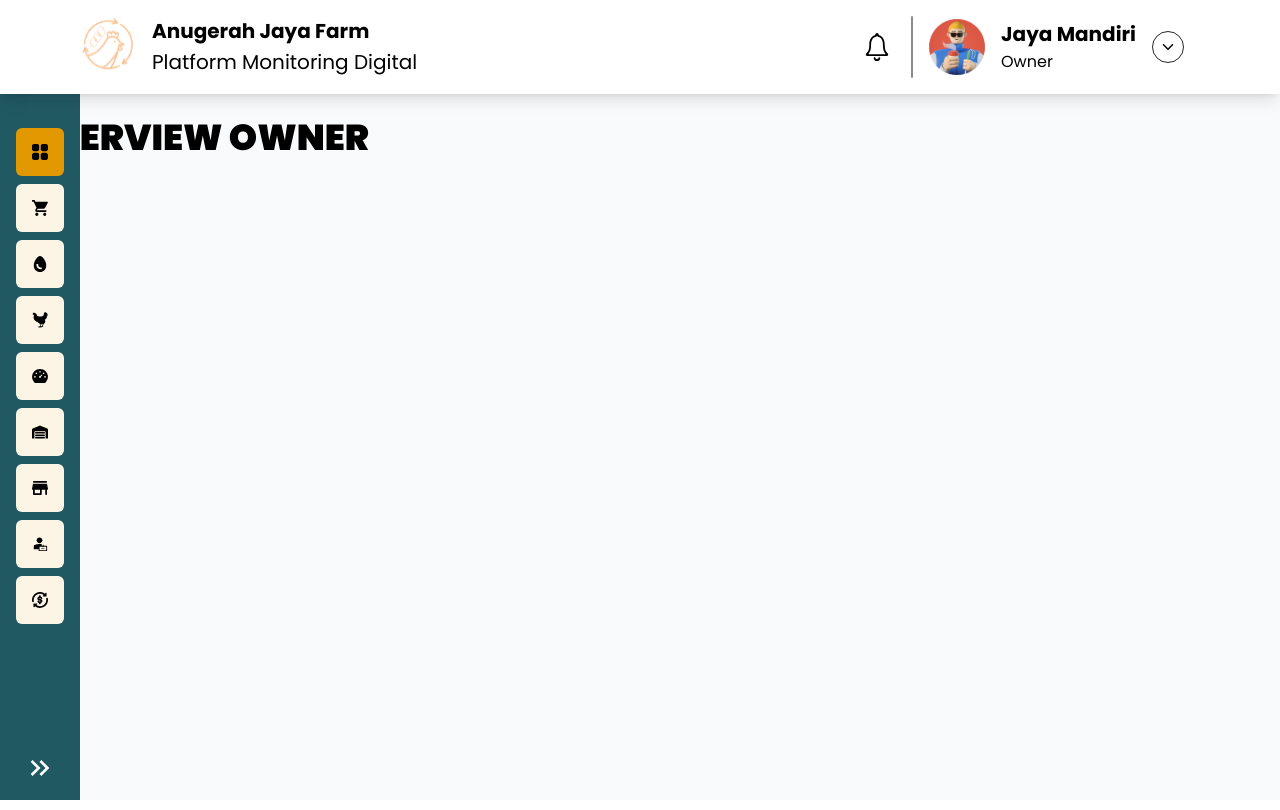
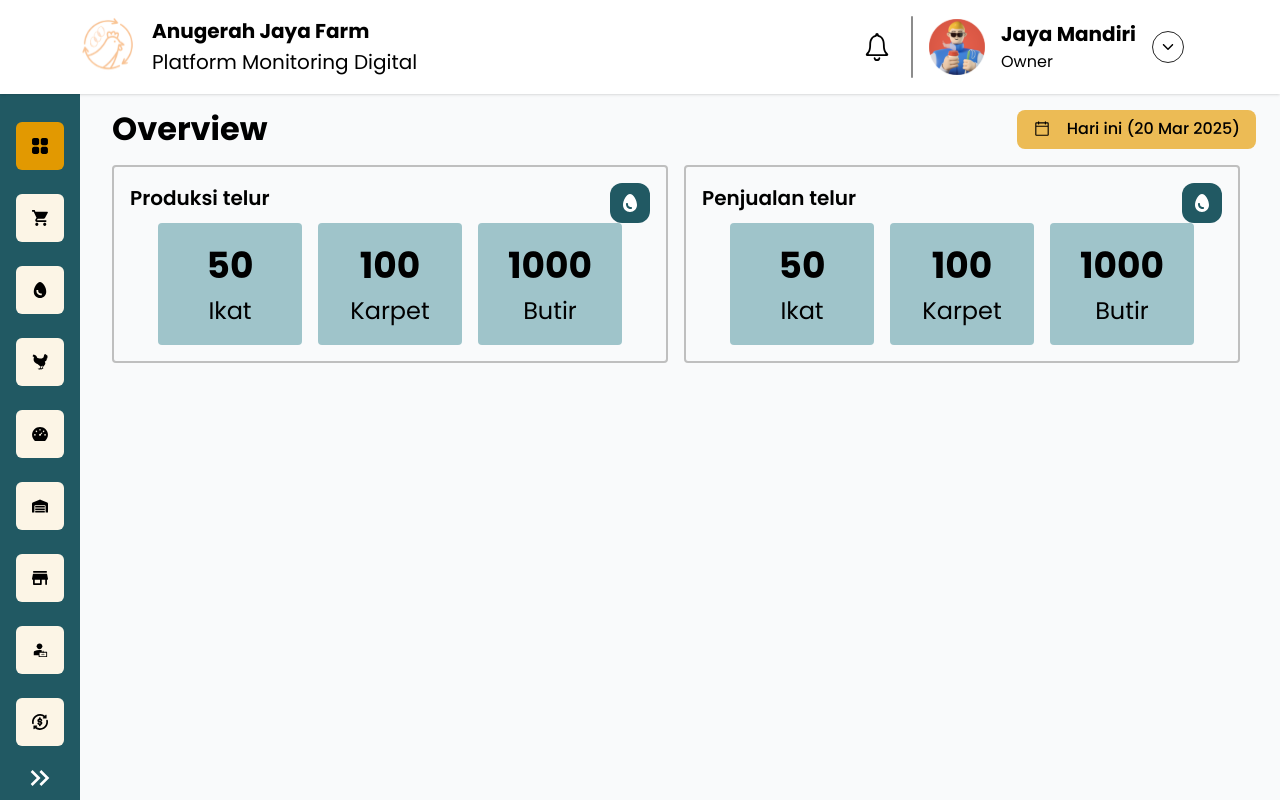
Before and after one commit to Semeton-Corp/Anugerah-Jaya-Farm-Volare-FE, a React (Vite) app: page /owner/overview in a window 1280 px wide. Built offline with nearby package versions, Linux system fonts and the light colour scheme.

Commit message:
add: telur section

```diff
--- a/src/components/SideNavbar.jsx
+++ b/src/components/SideNavbar.jsx
@@ -6,8 +6,7 @@ import {
 import { sidebarMenus } from "../data/SidebarMenus";
 import { useLocation, useNavigate } from "react-router-dom";
 
-const SideNavbar = ({ role }) => {
-  const [isExpanded, setIsExpanded] = useState(false);
+const SideNavbar = ({ role, isExpanded, setIsExpanded }) => {
   const location = useLocation();
   const navigate = useNavigate();
 
@@ -22,7 +21,7 @@ const SideNavbar = ({ role }) => {
         isExpanded ? "w-64" : "w-20"
       }`}
     >
-      <nav className="mt-32 space-y-2">
+      <nav className="mt-[122px] space-y-[24px]">
         {menuItems.map((item, idx) => {
           const rolePath = role.toLowerCase().replace(/\s+/g, "-");
           const tabPath = item.tabName.toLowerCase().replace(/\s+/g, "-");
--- a/src/components/TopBar.jsx
+++ b/src/components/TopBar.jsx
@@ -7,7 +7,7 @@ export default function TopBar() {
     console.log("Profile dropdown clicked!");
   };
   return (
-    <nav className="bg-white p-4 shadow-lg ">
+    <nav className="bg-white p-4 shadow-sm ">
       <div className="px-16 flex justify-between">
         {/* logo & company name */}
         <div className="flex">
--- a/src/layouts/MainLayout.jsx
+++ b/src/layouts/MainLayout.jsx
@@ -2,13 +2,20 @@ import React from "react";
 import { Outlet } from "react-router-dom";
 import TopBar from "../components/TopBar";
 import SideNavbar from "../components/SideNavBar";
+import { useState } from "react";
 
 const MainLayout = ({ role }) => {
+  const [isExpanded, setIsExpanded] = useState(false);
+
   return (
     <div className="relative min-h-screen bg-gray-50">
       {/* Sidebar absolute to sit behind TopBar */}
       <div className="absolute top-0 left-0 h-full z-10">
-        <SideNavbar role={role} />
+        <SideNavbar
+          role={role}
+          isExpanded={isExpanded}
+          setIsExpanded={setIsExpanded}
+        />
       </div>
 
       {/* Main content shifted right */}
@@ -19,7 +26,7 @@ const MainLayout = ({ role }) => {
         </div>
 
         {/* Page Content */}
-        <main className="flex-1 p-6">
+        <main className="ml-28 mt-4 me-6">
           <Outlet />
         </main>
       </div>
--- a/src/pages/OverviewOwner.jsx
+++ b/src/pages/OverviewOwner.jsx
@@ -1,7 +1,100 @@
 import React from "react";
+import { PiCalendarBlank } from "react-icons/pi";
+import { MdEgg } from "react-icons/md";
 
 const OverviewOwner = () => {
-  return <div className="text-4xl font-black">OVERVIEW OWNER</div>;
+  return (
+    <div>
+      {/* header section */}
+      <div className="flex justify-between mb-4">
+        {/* page name */}
+        <h1 className="text-3xl font-bold">Overview</h1>
+        <div></div>
+        {/* filter field */}
+        <div className="flex items-center rounded-[8px] px-[16px] py-[4px] bg-orange-300 hover:bg-orange-500 cursor-pointer">
+          <PiCalendarBlank size={18} />
+          <div className="text-base font-medium ms-4">
+            Hari ini (20 Mar 2025)
+          </div>
+        </div>
+      </div>
+
+      {/* produksi & penjualan section */}
+      <div className="flex justify-between ">
+        {/* produksi telur */}
+        <div className="me-4 p-4 w-full rounded-[4px] border-2 border-black-6 ">
+          <div className="flex justify-between">
+            <h2 className="text-lg font-semibold">Produksi telur</h2>
+            <div></div>
+            <div className="p-2 rounded-[12px] bg-green-700">
+              <MdEgg size={24} color="white" />
+            </div>
+          </div>
+
+          {/* 3 items */}
+          <div className="flex justify-center">
+            {/* item ikat */}
+            <div className="mx-2 flex w-36 py-[16px] items-center justify-center bg-green-200 rounded-[4px] ">
+              <div>
+                <p className="text-[36px] font-bold w-full text-center">50</p>
+                <p className="text-[24px] w-full text-center">Ikat</p>
+              </div>
+            </div>
+            {/* item karpet */}
+            <div className="mx-2 flex w-36 py-[16px] items-center justify-center bg-green-200 rounded-[4px] ">
+              <div>
+                <p className="text-[36px] font-bold w-full text-center">100</p>
+                <p className="text-[24px] w-full text-center">Karpet</p>
+              </div>
+            </div>
+            {/* item butir */}
+            <div className="mx-2 flex w-36 py-[16px] items-center justify-center bg-green-200 rounded-[4px] ">
+              <div className="flex flex-col justify-center items-center">
+                <p className="text-[36px] font-bold w-full text-center">1000</p>
+                <p className="text-[24px] w-full text-center">Butir</p>
+              </div>
+            </div>
+          </div>
+        </div>
+
+        {/* penjualan telur */}
+        <div className="me-4 p-4 w-full rounded-[4px] border-2 border-black-6 ">
+          <div className="flex justify-between">
+            <h2 className="text-lg font-semibold">Penjualan telur</h2>
+            <div></div>
+            <div className="p-2 rounded-[12px] bg-green-700">
+              <MdEgg size={24} color="white" />
+            </div>
+          </div>
+
+          {/* 3 items */}
+          <div className="flex justify-center">
+            {/* item ikat */}
+            <div className="mx-2 flex w-36 py-[16px] items-center justify-center bg-green-200 rounded-[4px] ">
+              <div>
+                <p className="text-[36px] font-bold w-full text-center">50</p>
+                <p className="text-[24px] w-full text-center">Ikat</p>
+              </div>
+            </div>
+            {/* item karpet */}
+            <div className="mx-2 flex w-36 py-[16px] items-center justify-center bg-green-200 rounded-[4px] ">
+              <div>
+                <p className="text-[36px] font-bold w-full text-center">100</p>
+                <p className="text-[24px] w-full text-center">Karpet</p>
+              </div>
+            </div>
+            {/* item butir */}
+            <div className="mx-2 flex w-36 py-[16px] items-center justify-center bg-green-200 rounded-[4px] ">
+              <div className="flex flex-col justify-center items-center">
+                <p className="text-[36px] font-bold w-full text-center">1000</p>
+                <p className="text-[24px] w-full text-center">Butir</p>
+              </div>
+            </div>
+          </div>
+        </div>
+      </div>
+    </div>
+  );
 };
 
 export default OverviewOwner;
```
